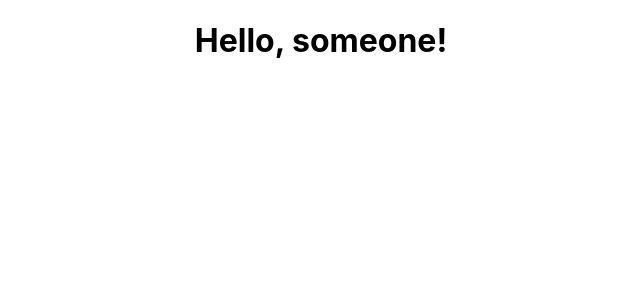
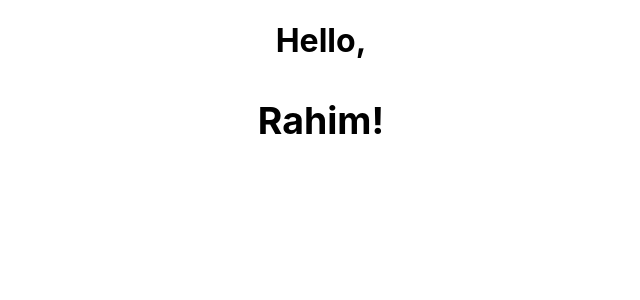
Before and after one commit to Abdul-Rahimm/Projects, a React (Create React App) app in the folder Learning_React/2. JS_mastery/hello/: page / in a window 1280 px wide. Shown: the top 300 px of the page, without its empty margins (319-959 px from the left). Built offline with nearby package versions, Linux system fonts and the light colour scheme.

Commit message:
show name based on isnameshowing bool var

```diff
--- a/Learning_React/2. JS_mastery/hello/src/App.js
+++ b/Learning_React/2. JS_mastery/hello/src/App.js
@@ -4,14 +4,22 @@ import './App.css';
 const App = () => {
 
   const name = "Rahim";
-  const isNameShowing = 0;
+  const isNameShowing = 1;
   // different display based on different dynamic nice
 
   return (
     // classname is a different
     //class is reserved in java
     <div className="App">
-      <h1>Hello, {isNameShowing ? name : "someone"}! </h1>
+      <h1>Hello, {isNameShowing ? (
+        <>
+          <h3>{name}!</h3>
+        </>
+      ) : (
+        <>
+          <h2>There is no name!</h2>
+        </>
+      )} </h1>
     </div>
   );
 }
@@ -19,3 +27,5 @@ const App = () => {
 export default App;
 
 // dynamcally rendering real data inside browser
+// react frarment
+// things need to be wrapped in react fragmenets
```
